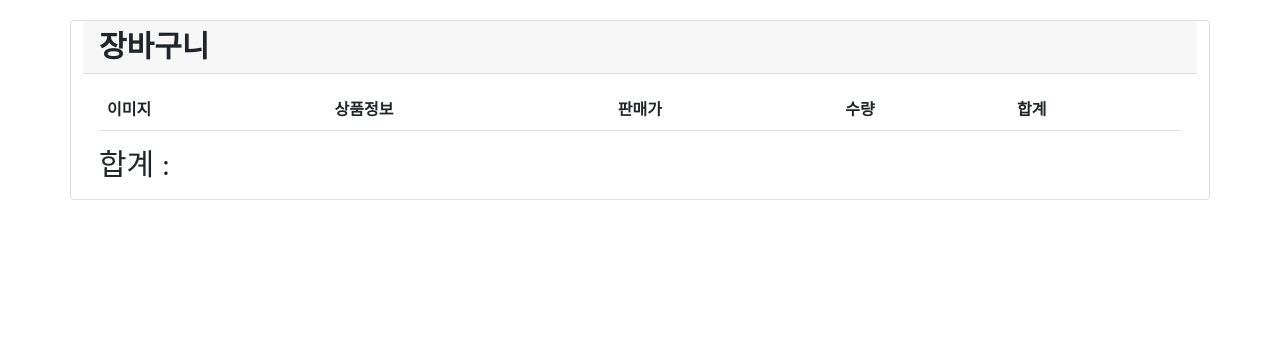
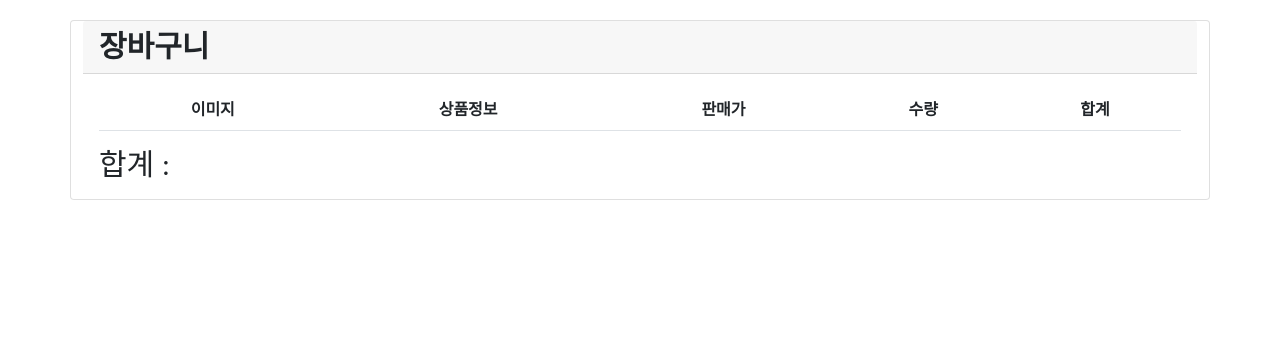
Before and after one commit to seuljaa/market, a Django app: page /cart/list/ in a window 1280 px wide. Shown: the part 56-420 px from the top of the page. Run offline with Django 4.2, Linux system fonts and the light colour scheme; a user stored in the database is signed in; data that the repository does not hold is empty; some libraries are stand-ins or nearby versions; some web fonts are replaced.

Commit message:
가운데정렬

```diff
--- a/base/static/common.css
+++ b/base/static/common.css
@@ -124,6 +124,10 @@
 
 .t-flex-col {
   flex-direction: column;
+}
+
+.t-content-center {
+  align-content: center;
 }
 
 .t-items-center {
--- a/base/templates/cart/cart_list.html
+++ b/base/templates/cart/cart_list.html
@@ -9,8 +9,8 @@
                 장바구니
             </div>
             <div class="card-body">
-                <table class="table table-hover">
-                    <thead>
+                <table class="table table-hover t-text-center">
+                    <thead class="t-container t-text-center">
                         <tr>
                             <th>이미지</th>
                             <th>상품정보</th>
```
